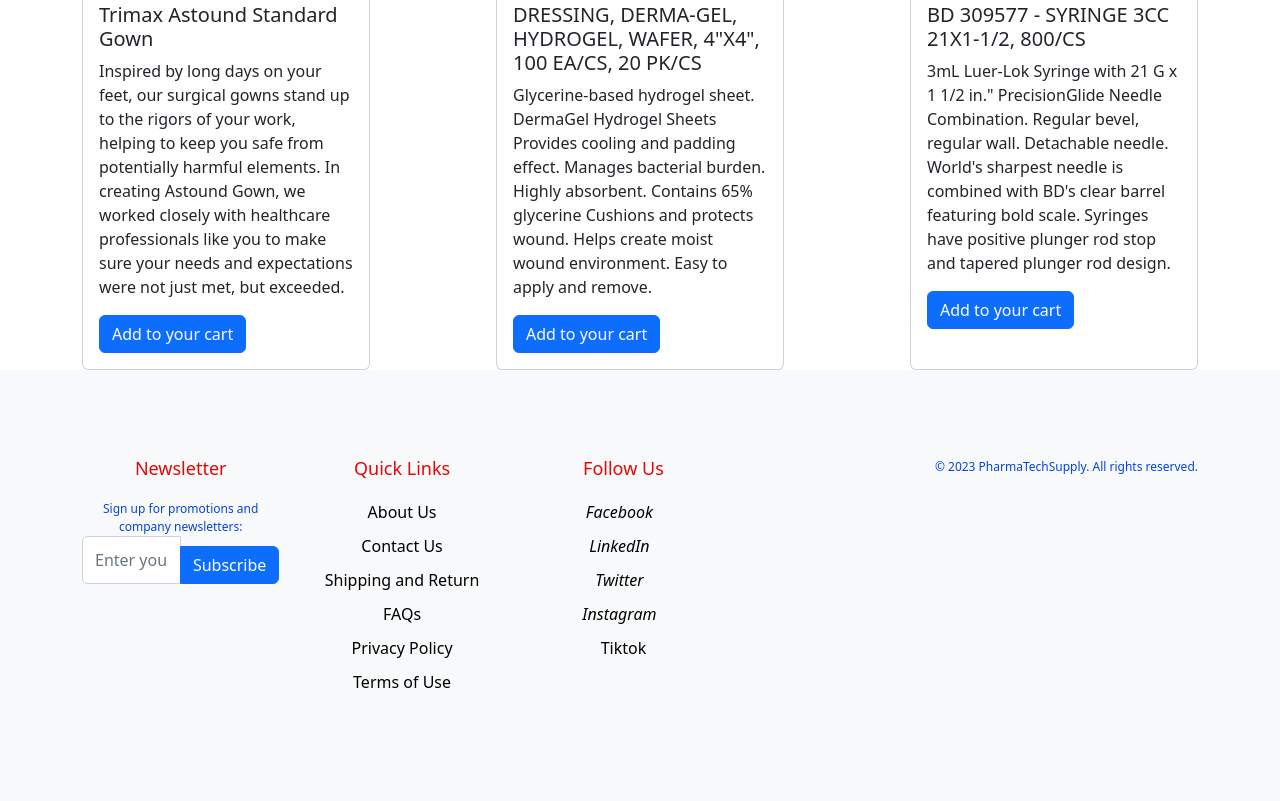
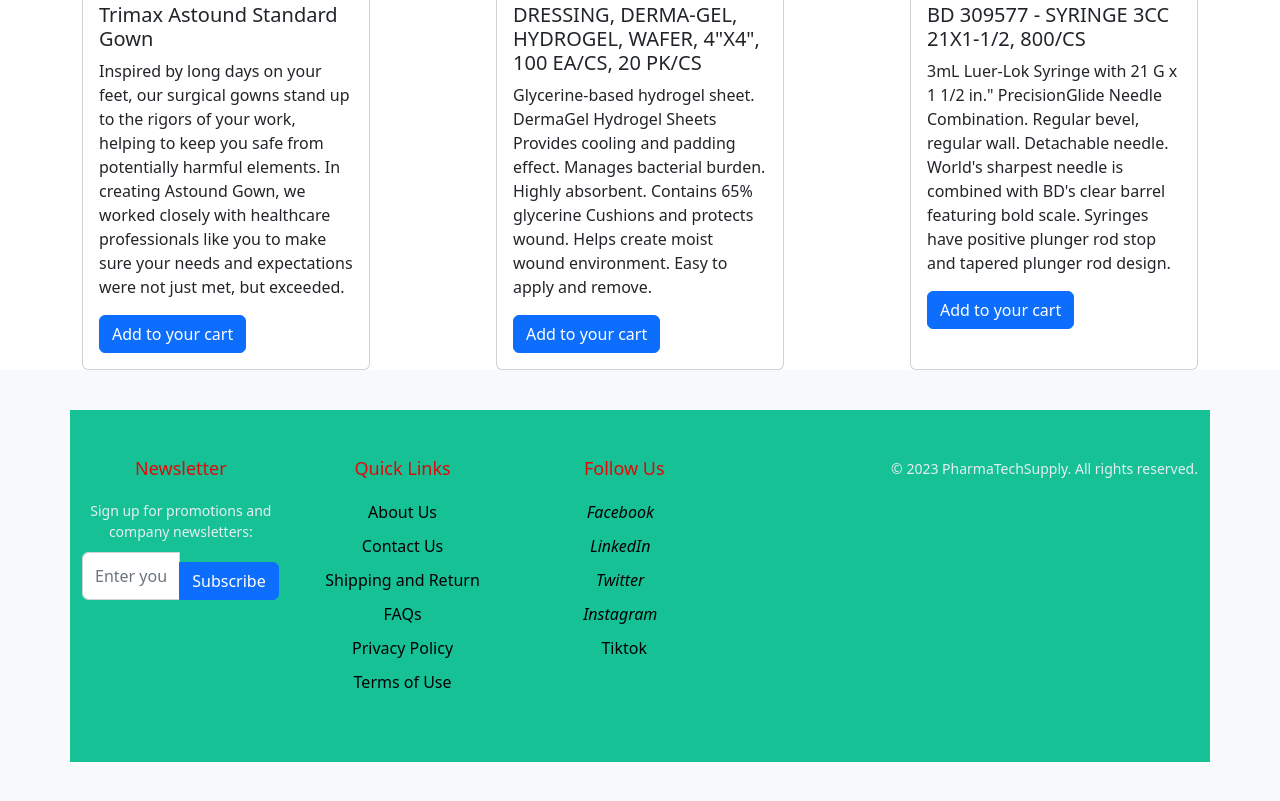
Before and after one commit to RaedGazi/FINAL-PROJECT, a plain HTML site: page index.html in a window 1280 px wide. Shown: the part 1221-2022 px from the top of the page. Drawn offline with nearby package versions, Linux system fonts and the light colour scheme; some icons are missing.

Commit message:
footer color change

```diff
--- a/index.html
+++ b/index.html
@@ -230,7 +230,7 @@
             </ul>
           </div>
       </div>
-      <hr>
+
       <div class="text-center">
         <p>&copy; 2023 PharmaTechSupply. All rights reserved.</p>
       </div>
--- a/style.css
+++ b/style.css
@@ -105,13 +105,11 @@
       margin-bottom: 10px; /* Space between list items */
     }
 
-    footer hr {
-      border-top-color: #2fe70a; /* Horizontal rule color */
-      margin: 30px 0; /* Space above and below horizontal rule */
+
+  .input-group{
+    padding-right: 1px;
+  }
+
+    .py-5{
+      background-color: #16c196;
     }
-
-    footer p {
-      color: #0544d9; /* Text color of the copyright notice */
-      font-size: 12px; /* Font size of the copyright notice */
-      margin-bottom: 0; /* Remove margin bottom */
-    }
```
